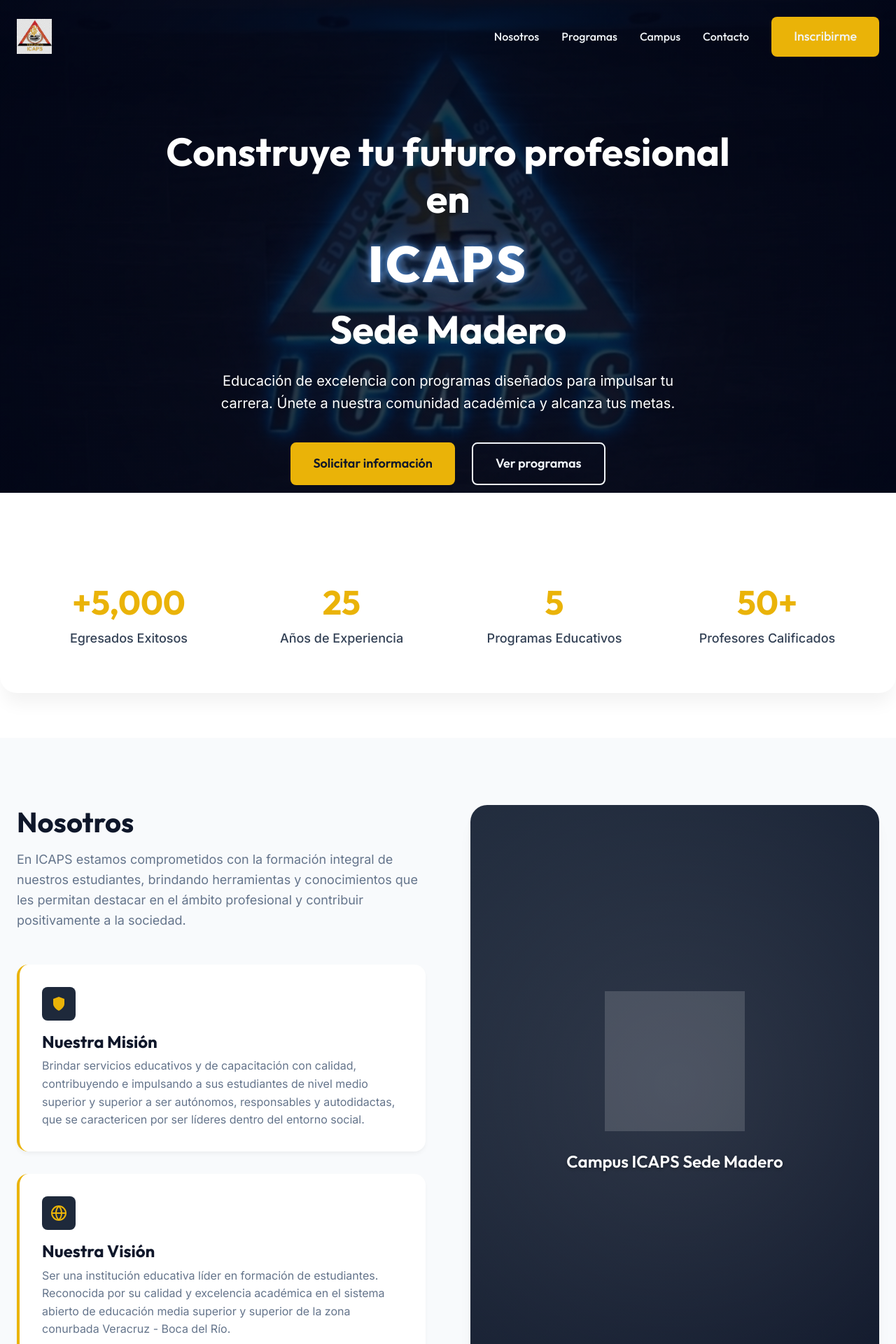
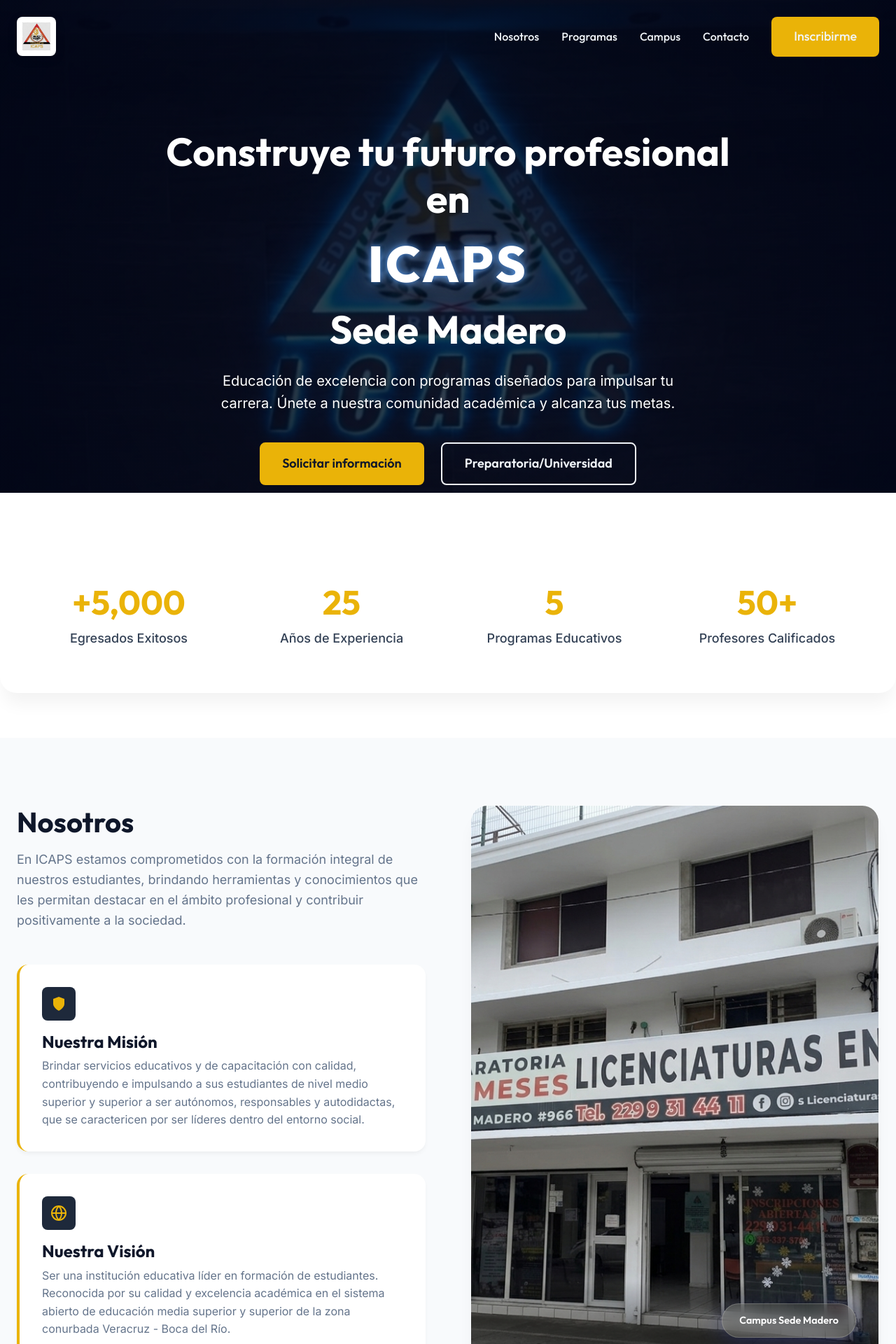
Before and after one commit to VanniBaltazar/icaps-site, a Next.js app: page / in a window 1280 px wide. Shown: the top 1920 px of the page at 70% size. Built offline with nearby package versions, Linux system fonts and the light colour scheme.

Commit message:
Back-btn

```diff
--- a/app/globals.css
+++ b/app/globals.css
@@ -192,7 +192,7 @@
 /* Posición fija en la esquina inferior derecha */
 .whatsapp-flotante {
   position: fixed;
-  bottom: 28px;
+  bottom: 104px;
   right: 28px;
   z-index: 9999;                 /* Siempre encima de todo el contenido */
 
@@ -287,7 +287,7 @@
   .whatsapp-flotante {
     width: 54px;
     height: 54px;
-    bottom: 20px;
+    bottom: 84px;
     right: 20px;
   }
   .whatsapp-flotante svg {
@@ -302,8 +302,61 @@
 
 
 /* ═══════════════════════════════════════════════════════════════════
-   BLOQUES CTA (LLAMADAS A LA ACCIÓN) EN SECCIONES
+   BOTÓN VOLVER ARRIBA (DISCRETO)
    ═══════════════════════════════════════════════════════════════════ */
+.scroll-to-top {
+  position: fixed;
+  bottom: 28px;
+  right: 34px; /* Un poco más centrado con el de WhatsApp que es más ancho */
+  z-index: 9998;
+  display: flex;
+  align-items: center;
+  justify-content: center;
+  width: 50px;
+  height: 50px;
+  border-radius: 50%;
+  background-color: var(--surface);
+  color: var(--icaps-primario);
+  border: 2px solid var(--icaps-fondo-suave);
+  box-shadow: var(--sombra-suave);
+  cursor: pointer;
+  opacity: 0;
+  visibility: hidden;
+  transform: translateY(20px);
+  transition: all 0.4s cubic-bezier(.4, 0, .2, 1);
+}
+
+.scroll-to-top.visible {
+  opacity: 1;
+  visibility: visible;
+  transform: translateY(0);
+}
+
+.scroll-to-top:hover {
+  background-color: var(--icaps-primario);
+  color: #fff;
+  border-color: var(--icaps-primario);
+  transform: translateY(-4px);
+  box-shadow: var(--sombra-hover);
+}
+
+.scroll-to-top svg {
+  width: 20px;
+  height: 20px;
+}
+
+@media (max-width: 480px) {
+  .scroll-to-top {
+    width: 42px;
+    height: 42px;
+    bottom: 20px;
+    right: 26px;
+  }
+  .scroll-to-top svg {
+    width: 18px;
+    height: 18px;
+  }
+}
 
 /* Contenedor del CTA dentro de una sección */
 .cta-seccion {
--- a/app/page.js
+++ b/app/page.js
@@ -13,6 +13,7 @@
 import Contact from '../components/sections/Contact';
 import Map from '../components/sections/Map';
 import WhatsAppButton from '../components/WhatsAppButton';
+import ScrollToTop from '../components/ScrollToTop';
 
 export default function Home() {
   const [showWaButton, setShowWaButton] = useState(true);
@@ -58,6 +59,7 @@
         <Map />
       </main>
       <WhatsAppButton isVisible={showWaButton} />
+      <ScrollToTop />
       <Footer />
     </>
   );
--- /dev/null
+++ b/components/ScrollToTop.jsx
@@ -0,0 +1,45 @@
+'use client';
+import React, { useState, useEffect } from 'react';
+
+export default function ScrollToTop() {
+  const [isVisible, setIsVisible] = useState(false);
+
+  useEffect(() => {
+    const toggleVisibility = () => {
+      if (window.pageYOffset > 300) {
+        setIsVisible(true);
+      } else {
+        setIsVisible(false);
+      }
+    };
+
+    window.addEventListener('scroll', toggleVisibility);
+    return () => window.removeEventListener('scroll', toggleVisibility);
+  }, []);
+
+  const scrollToTop = () => {
+    window.scrollTo({
+      top: 0,
+      behavior: 'smooth'
+    });
+  };
+
+  return (
+    <button
+      onClick={scrollToTop}
+      className={`scroll-to-top ${isVisible ? 'visible' : ''}`}
+      aria-label="Volver arriba"
+    >
+      <svg
+        viewBox="0 0 24 24"
+        fill="none"
+        stroke="currentColor"
+        strokeWidth="3"
+        strokeLinecap="round"
+        strokeLinejoin="round"
+      >
+        <polyline points="18 15 12 9 6 15"></polyline>
+      </svg>
+    </button>
+  );
+}
--- a/components/layout/Footer.jsx
+++ b/components/layout/Footer.jsx
@@ -9,15 +9,17 @@
     <footer className={styles.footer}>
       <div className={`container ${styles.footerGrid}`}>
         <div className={styles.brandInfo}>
+          <div className={styles.logoWrapper}>
             <Image
               src="/logo.png"
               alt="ICAPS Sede Madero Logo"
-            width={150}
-            height={75}
+              width={120}
+              height={60}
               loading="lazy"
               style={{ objectFit: 'contain' }}
               className={styles.logo}
             />
+          </div>
           <p className={styles.description}>
             Institución comprometida con la excelencia educativa, formando profesionales líderes en Veracruz.
           </p>
--- a/components/layout/Footer.module.css
+++ b/components/layout/Footer.module.css
@@ -11,11 +11,25 @@
   margin-bottom: 4rem;
 }
 
-.brandInfo .logo {
-  height: 60px;
+.logoWrapper {
+  background-color: #fff;
+  padding: 0.75rem;
+  border-radius: 12px;
+  display: inline-flex;
+  align-items: center;
+  justify-content: center;
+  margin-bottom: 1.5rem;
+  box-shadow: 0 4px 20px rgba(0, 0, 0, 0.2);
+  transition: transform 0.3s ease;
+}
+
+.logoWrapper:hover {
+  transform: translateY(-3px);
+}
+
+.logoWrapper .logo {
+  height: 50px;
   width: auto;
-  margin-bottom: 1.5rem;
-  filter: brightness(0) invert(1); /* Make it white if it's a dark logo */
 }
 
 .description {
--- a/components/layout/Header.jsx
+++ b/components/layout/Header.jsx
@@ -22,14 +22,16 @@
     <header className={`${styles.header} ${isScrolled ? styles.scrolled : ''}`}>
       <div className={`container ${styles.headerContainer}`}>
         <a href="#" className={styles.logo}>
+          <div className={styles.logoWrapper}>
             <Image
               src="/logo.png"
               alt="ICAPS Sede Madero Logo"
-            width={120}
-            height={60}
+              width={100}
+              height={50}
               priority
               style={{ objectFit: 'contain' }}
             />
+          </div>
         </a>
 
         <nav className={`${styles.nav} ${isMobileMenuOpen ? styles.navOpen : ''}`} aria-label="Main Navigation">
--- a/components/layout/Header.module.css
+++ b/components/layout/Header.module.css
@@ -22,14 +22,30 @@
   justify-content: space-between;
 }
 
-.logo img {
-  height: 50px;
+.logoWrapper {
+  background-color: #fff;
+  padding: 0.5rem;
+  border-radius: 8px;
+  display: flex;
+  align-items: center;
+  justify-content: center;
+  box-shadow: 0 4px 15px rgba(0, 0, 0, 0.1);
+  transition: var(--transition);
+}
+
+.header.scrolled .logoWrapper {
+  padding: 0.35rem;
+  box-shadow: 0 2px 10px rgba(0, 0, 0, 0.05);
+}
+
+.logoWrapper img {
+  height: 40px;
   width: auto;
   transition: var(--transition);
 }
 
-.header.scrolled .logo img {
-  height: 40px;
+.header.scrolled .logoWrapper img {
+  height: 32px;
 }
 
 .nav {
--- a/components/sections/About.jsx
+++ b/components/sections/About.jsx
@@ -34,11 +34,19 @@
         </div>
 
         <div className={styles.imageContent}>
-          {/* Using a placeholder gradient/abstract since we don't have campus photos yet.
-              When real photos are added, replace this div with an img tag. */}
-          <div className={styles.imagePlaceholder}>
-            <img src="/logo.png" alt="ICAPS Logo" className={styles.aboutLogo} />
-            <span className={styles.imageText}>Campus ICAPS Sede Madero</span>
+          <div className={styles.imageWrapper}>
+            <img
+              src="/images/campus-madero.png"
+              alt="Campus ICAPS Madero"
+              className={styles.campusImage}
+              onError={(e) => {
+                e.target.src = '/logo.png';
+                e.target.classList.add(styles.fallbackLogo);
+              }}
+            />
+            <div className={styles.imageOverlay}>
+              <span className={styles.imageBadge}>Campus Sede Madero</span>
+            </div>
           </div>
         </div>
       </div>
--- a/components/sections/About.module.css
+++ b/components/sections/About.module.css
@@ -62,54 +62,68 @@
   min-height: 500px;
 }
 
-.imagePlaceholder {
+.imageContent {
+  position: relative;
+  height: 100%;
+  min-height: 500px;
+}
+
+.imageWrapper {
   width: 100%;
   height: 100%;
-  background: linear-gradient(135deg, var(--primary-light) 0%, var(--primary) 100%);
   border-radius: var(--radius-lg);
-  display: flex;
-  align-items: center;
-  justify-content: center;
-  color: var(--surface);
-  font-family: 'Outfit', sans-serif;
-  font-size: 1.5rem;
-  font-weight: 600;
+  overflow: hidden;
   box-shadow: var(--shadow-lg);
-  overflow: hidden;
   position: relative;
-  flex-direction: column;
-  padding: 2rem;
-  text-align: center;
-}
-
-.aboutLogo {
-  width: 200px;
-  height: auto;
-  opacity: 0.15;
-  filter: brightness(0) invert(1); /* Makes the logo white for the dark gradient */
-  margin-bottom: 1.5rem;
+  border: 1px solid rgba(255, 255, 255, 0.1);
   transition: var(--transition);
 }
 
-.imagePlaceholder:hover .aboutLogo {
-  opacity: 0.25;
+.imageWrapper:hover {
+  transform: translateY(-10px);
+  box-shadow: 0 25px 50px -12px rgba(0, 0, 0, 0.4);
+}
+
+.campusImage {
+  width: 100%;
+  height: 100%;
+  object-fit: cover;
+  transition: transform 0.6s cubic-bezier(0.4, 0, 0.2, 1);
+}
+
+.imageWrapper:hover .campusImage {
   transform: scale(1.05);
 }
 
-.imageText {
-  z-index: 1;
-  text-shadow: 0 2px 4px rgba(0,0,0,0.3);
+.fallbackLogo {
+  padding: 4rem;
+  background: linear-gradient(135deg, var(--primary-light) 0%, var(--primary) 100%);
+  object-fit: contain;
 }
 
-.imagePlaceholder::before {
-  content: '';
+.imageOverlay {
   position: absolute;
-  top: -50%;
-  left: -50%;
-  width: 200%;
-  height: 200%;
-  background: radial-gradient(circle, rgba(255,255,255,0.1) 0%, transparent 60%);
-  transform: rotate(30deg);
+  bottom: 0;
+  left: 0;
+  right: 0;
+  padding: 2rem;
+  background: linear-gradient(to top, rgba(0, 0, 0, 0.7) 0%, transparent 100%);
+  display: flex;
+  justify-content: flex-end;
+}
+
+.imageBadge {
+  background: rgba(255, 255, 255, 0.1);
+  backdrop-filter: blur(10px);
+  -webkit-backdrop-filter: blur(10px);
+  padding: 0.75rem 1.5rem;
+  border-radius: 50px;
+  color: white;
+  font-family: 'Outfit', sans-serif;
+  font-weight: 600;
+  font-size: 0.9rem;
+  border: 1px solid rgba(255, 255, 255, 0.2);
+  box-shadow: 0 8px 32px 0 rgba(31, 38, 135, 0.37);
 }
 
 @media (max-width: 992px) {
--- a/components/sections/Hero.jsx
+++ b/components/sections/Hero.jsx
@@ -3,7 +3,7 @@
 
 export default function Hero() {
   return (
-    <section className={styles.hero}>
+    <section id="hero" className={styles.hero}>
       <div className={styles.overlay}></div>
       <div className={`container ${styles.heroContent} animate-fade-up`}>
         <h1 className={styles.title}>
@@ -21,7 +21,7 @@
             Solicitar información
           </a>
           <a href="#programas" className="btn btn-outline">
-            Ver programas
+            Preparatoria/Universidad
           </a>
         </div>
       </div>
```
Also changed, not shown: public/images/campus-madero.png (added). Lines whose indentation alone changed are shown as unchanged.
